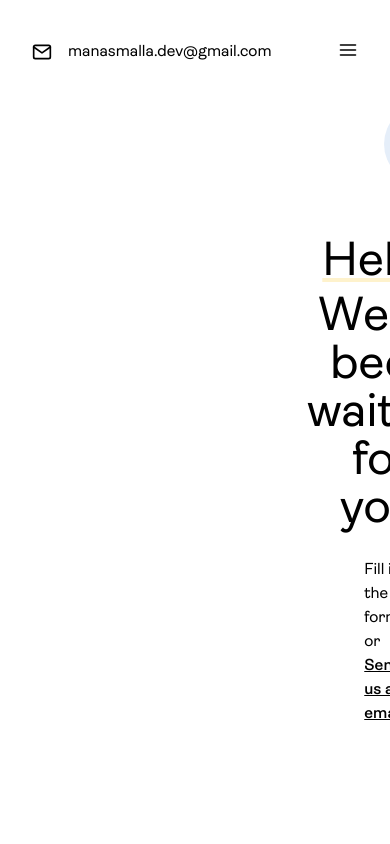
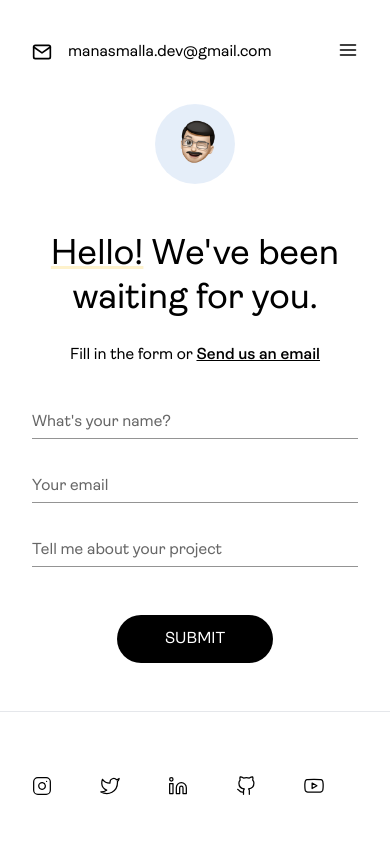
Before and after one commit to ManasMalla/manasmalla.github.io, a Next.js app: page /contact in a window 390 px wide. Shown: the top 844 px of the page. Built offline with nearby package versions, Linux system fonts and the light colour scheme.

Commit message:
added dark theme
Signed-off-by: Manas Malla <manasmalla.dev@gmail.com>

```diff
--- a/src/components/gallery.tsx
+++ b/src/components/gallery.tsx
@@ -2,7 +2,7 @@ import Link from "next/link";
 
 export default function Gallery() {
   return (
-    <div className="my-28">
+    <div className="my-28 text-black">
       <div className="flex gap-6">
         <div className="w-[40%] aspect-[0.974137931034483] h-max">
           <div className="w-full aspect-[2.1] mb-5 rounded-r-md shadow-[0_4px_32px_4px_rgba(0,0,0,0.16)] relative">
--- a/src/components/hero.tsx
+++ b/src/components/hero.tsx
@@ -4,7 +4,7 @@ export default function Hero() {
   const router = useRouter();
   return (
     <div className="mx-auto lg:mx-20 lg:w-[56%] text-center lg:mx-auto">
-      <div className="mx-auto w-24 aspect-square rounded-full bg-[#005AC1] bg-opacity-10">
+      <div className="mx-auto w-24 aspect-square rounded-full bg-[#005AC1] dark:bg-[#D2E3FC] bg-opacity-10 dark:bg-opacity-10">
         <img src="/memoji.png" className="mx-1 mt-2 p-1" />
       </div>
       <h3 className="mb-5 mt-10">Hi, I&apos;m Manas Malla</h3>
@@ -31,7 +31,7 @@ export default function Hero() {
         onClick={() => {
           router.push("/contact");
         }}
-        className="bg-black text-white px-12 py-3 rounded-full uppercase"
+        className="bg-black dark:bg-white text-white dark:text-black px-12 py-3 rounded-full uppercase"
       >
         Connect with Me
       </button>
--- a/src/components/services.tsx
+++ b/src/components/services.tsx
@@ -1,25 +1,25 @@
 export default function Services() {
   return (
     <div className="relative items-center flex flex-col">
-      <div className="h-full w-full lg:w-3/4 bg-[#005AC1] bg-opacity-5 absolute left-[calc(50% - 37.5%)] -z-10"></div>
-      <div className="h-full w-full lg:w-3/4 bg-black bg-opacity-[1%] absolute left-[calc(50% - 37.5%)] -z-10"></div>
+      <div className="h-full w-full lg:w-3/4 bg-[#005AC1] bg-opacity-5 absolute left-[calc(50% - 37.5%)] -z-10 dark:z-0"></div>
+      <div className="h-full w-full lg:w-3/4 bg-black dark:bg-white bg-opacity-[1%] dark:bg-opacity-[2%] absolute left-[calc(50% - 37.5%)] -z-10 dark:z-0"></div>
       <h2 className="text-3xl py-8 lg:py-16">Services</h2>
       <div className="flex flex-col gap-8 lg:flex-row lg:gap-24 mx-4 lg:mx-16 mb-12">
-        <div className="bg-white p-8 shadow-[0_4px_32px_4px_rgba(0,0,0,0.03)]">
+        <div className="bg-white dark:bg-slate-950 p-8 shadow-[0_4px_32px_4px_rgba(0,0,0,0.03)]">
           <div className="h-20 w-20 bg-gray-200" />
           <h3 className="text-2xl font-semibold mt-6">App Development</h3>
           <p className="w-3/4">
             Lorem ipsum dolor sit amet, consectetur adipiscing elit.
           </p>
         </div>
-        <div className="bg-white p-8 shadow-[0_4px_32px_4px_rgba(0,0,0,0.03)]">
+        <div className="bg-white  dark:bg-slate-950 p-8 shadow-[0_4px_32px_4px_rgba(0,0,0,0.03)]">
           <div className="h-20 w-20 bg-gray-200" />
           <h3 className="text-2xl font-semibold mt-6">Design UI/UX</h3>
           <p className="w-3/4">
             Lorem ipsum dolor sit amet, consectetur adipiscing elit.
           </p>
         </div>
-        <div className="bg-white p-8 shadow-[0_4px_32px_4px_rgba(0,0,0,0.03)]">
+        <div className="bg-whit  dark:bg-slate-950 p-8 shadow-[0_4px_32px_4px_rgba(0,0,0,0.03)]">
           <div className="h-20 w-20 bg-gray-200" />
           <h3 className="text-2xl font-semibold mt-6">Social & Media</h3>
           <p className="">
--- a/src/pages/_app.tsx
+++ b/src/pages/_app.tsx
@@ -6,7 +6,7 @@ import type { AppProps } from "next/app";
 
 export default function App({ Component, pageProps }: AppProps) {
   return (
-    <div className="font-ambit">
+    <div className="font-ambit dark:bg-black dark:text-white">
       <NavigationBar />
       <Component {...pageProps} />
       <Footer />
--- a/src/pages/contact/index.tsx
+++ b/src/pages/contact/index.tsx
@@ -14,12 +14,12 @@ export default function Contact() {
     },
   });
   return (
-    <div className="mx-96 flex flex-col items-center">
-      <div className="mx-auto w-20 aspect-square rounded-full bg-[#005AC1] bg-opacity-10 mb-12">
+    <div className="mx-8 lg:mx-96 flex flex-col items-center">
+      <div className="mx-auto w-20 aspect-square rounded-full bg-[#005AC1] dark:bg-[#D2E3FC] bg-opacity-10 dark:bg-opacity-10 mb-12">
         <img src="/wink-memoji.png" className="p-2" />
       </div>
-      <h1 className="text-5xl text-center">
-        <span className="underline leading-[1.3em] decoration-[#FBBC04]/20">
+      <h1 className="text-4xl lg:text-5xl text-center">
+        <span className="underline leading-[1.3em] decoration-[#FBBC04]/20 dark:decoration-[#FBBC04]/40">
           Hello!
         </span>{" "}
         We&apos;ve been
@@ -59,7 +59,7 @@ export default function Contact() {
       </ThemeProvider>
       <button
         onClick={() => {}}
-        className="bg-black text-white px-12 py-3 rounded-full uppercase my-12"
+        className="bg-black dark:bg-white text-white dark:text-black px-12 py-3 rounded-full uppercase my-12"
       >
         Submit
       </button>
--- a/src/pages/index.tsx
+++ b/src/pages/index.tsx
@@ -646,8 +646,8 @@ export default function Home() {
           </section>
           <div className="my-20 overflow-y-visible h-[0rem] -translate-y-[16rem]">
             <div className="relative">
-              <div className="bg-[#EAF9FA] w-3/4 lg:w-1/3 aspect-square absolute -right-16 lg:-right-36 rounded-full" />
-              <div className="border-[#93CED2] border-2 w-3/4 lg:w-1/3 aspect-square absolute -right-0 lg:-right-8 top-16 rounded-full border-dashed" />
+              <div className="bg-[#EAF9FA] dark:bg-opacity-10 w-3/4 lg:w-1/3 aspect-square absolute -right-16 lg:-right-36 rounded-full" />
+              <div className="border-[#93CED2] dark:opacity-30 border-2 w-3/4 lg:w-1/3 aspect-square absolute -right-0 lg:-right-8 top-16 rounded-full border-dashed" />
               <img
                 src="party-memoji.png"
                 className="w-32 lg:w-48 right-28 lg:right-44 absolute"
@@ -685,7 +685,7 @@ export default function Home() {
             </h2>
             <div className="flex lg:flex-row flex-col lg:mr-24 gap-12 lg:gap-24">
               <div className="w-full lg:w-1/2">
-                <div className="aspect-[765/856] bg-[#D2E3FC]/30"></div>
+                <div className="aspect-[765/856] bg-[#D2E3FC]/30 dark:bg-[#D2E3FC]/80"></div>
                 <h4 className="text-2xl my-6 font-semibold">
                   ASquare Gokarting
                 </h4>
@@ -696,7 +696,7 @@ export default function Home() {
                 </p>
               </div>
               <div className="w-full lg:w-1/2 lg:mt-24">
-                <div className="aspect-[765/856] bg-[#FEF7E0]/50"></div>
+                <div className="aspect-[765/856] bg-[#FEF7E0]/50 dark:bg-[#FEF7E0]/80"></div>
                 <h4 className="text-2xl my-6 font-semibold">Nandikrushi</h4>
                 <p className="opacity-60">
                   Lorem ipsum dolor sit amet, consectetur adipiscing elit.
@@ -707,7 +707,7 @@ export default function Home() {
             </div>
             <div className="flex lg:flex-row flex-col lg:mr-24 gap-12 lg:gap-24 lg:-translate-y-8 mt-12 lg:mt-0">
               <div className="w-full lg:w-1/2">
-                <div className="aspect-[765/856] bg-[#FCE8E6]/30"></div>
+                <div className="aspect-[765/856] bg-[#FCE8E6]/30 dark:bg-[#FCE8E6]/80"></div>
                 <h4 className="text-2xl my-6 font-semibold">BeCoronaReady</h4>
                 <p className="opacity-60">
                   Lorem ipsum dolor sit amet, consectetur adipiscing elit.
@@ -716,7 +716,7 @@ export default function Home() {
                 </p>
               </div>
               <div className="w-full lg:w-1/2 lg:mt-24">
-                <div className="aspect-[765/856] bg-[#CEEAD6]/30"></div>
+                <div className="aspect-[765/856] bg-[#CEEAD6]/30 dark:bg-[#CEEAD6]/80"></div>
                 <h4 className="text-2xl my-6 font-semibold">EcoFun</h4>
                 <p className="opacity-60">
                   Lorem ipsum dolor sit amet, consectetur adipiscing elit.
@@ -729,7 +729,7 @@ export default function Home() {
               onClick={() => {
                 router.push("https://github.com/ManasMalla?tab=repositories");
               }}
-              className="px-12 py-4 bg-black text-white font-light rounded-full lg:-translate-y-16 mt-4 lg:mt-0"
+              className="px-12 py-4 bg-black dark:bg-white text-white dark:text-black font-light rounded-full lg:-translate-y-16 mt-4 lg:mt-0"
             >
               <span className="font-normal">@ManasMalla</span> on GitHub
             </button>
@@ -749,10 +749,10 @@ export default function Home() {
               I&apos;m available for freelance work.
             </h2>
             <Link href="/contact" className="flex my-12">
-              <h3 className="text-lg lg:text-3xl text-[#B06000]/40 underline decoration-2 underline-offset-8">
+              <h3 className="text-lg lg:text-3xl text-[#B06000]/40 dark:text-[#FDE293]/80 underline decoration-2 underline-offset-8">
                 Let&apos;s build good things together
               </h3>{" "}
-              <ArrowUpRight className="text-[#B06000]/30 w-8 h-8 ml-2" />
+              <ArrowUpRight className="text-[#B06000]/30 w-8 h-8 ml-2 dark:text-[#FDE293]/80" />
             </Link>
           </div>
         </div>
--- a/src/styles/globals.css
+++ b/src/styles/globals.css
@@ -105,3 +105,19 @@ body {
   max-width: 100vw;
   overflow-x: hidden;
 }
+
+@media (prefers-color-scheme: dark) {
+  #standard-basic-label{
+    color: white;
+    opacity: 0.4;
+  }
+
+  .css-1x51dt5-MuiInputBase-input-MuiInput-input{
+    color: white;
+    border-bottom: 1px solid white;
+  }
+  .css-1x51dt5-MuiInputBase-input-MuiInput-input:focus{
+
+    margin-bottom: -1px;
+  }
+}
```
